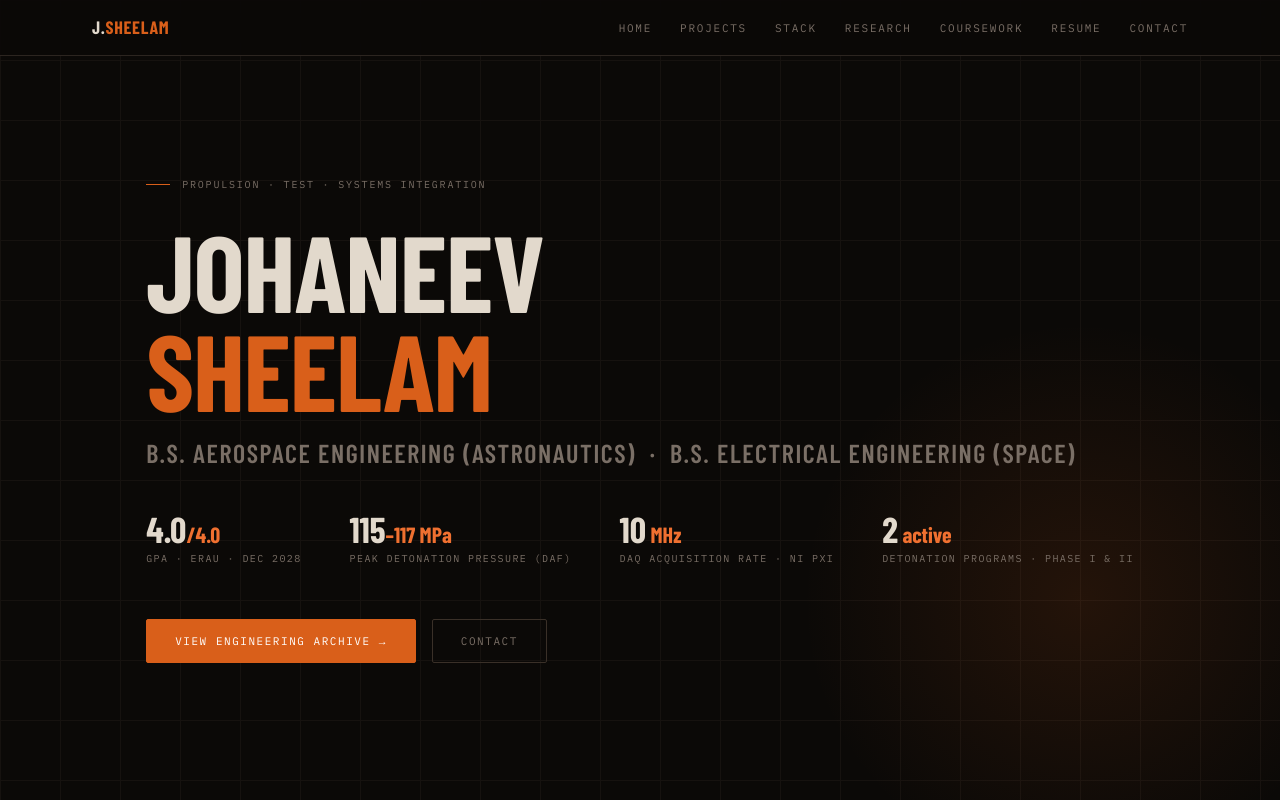
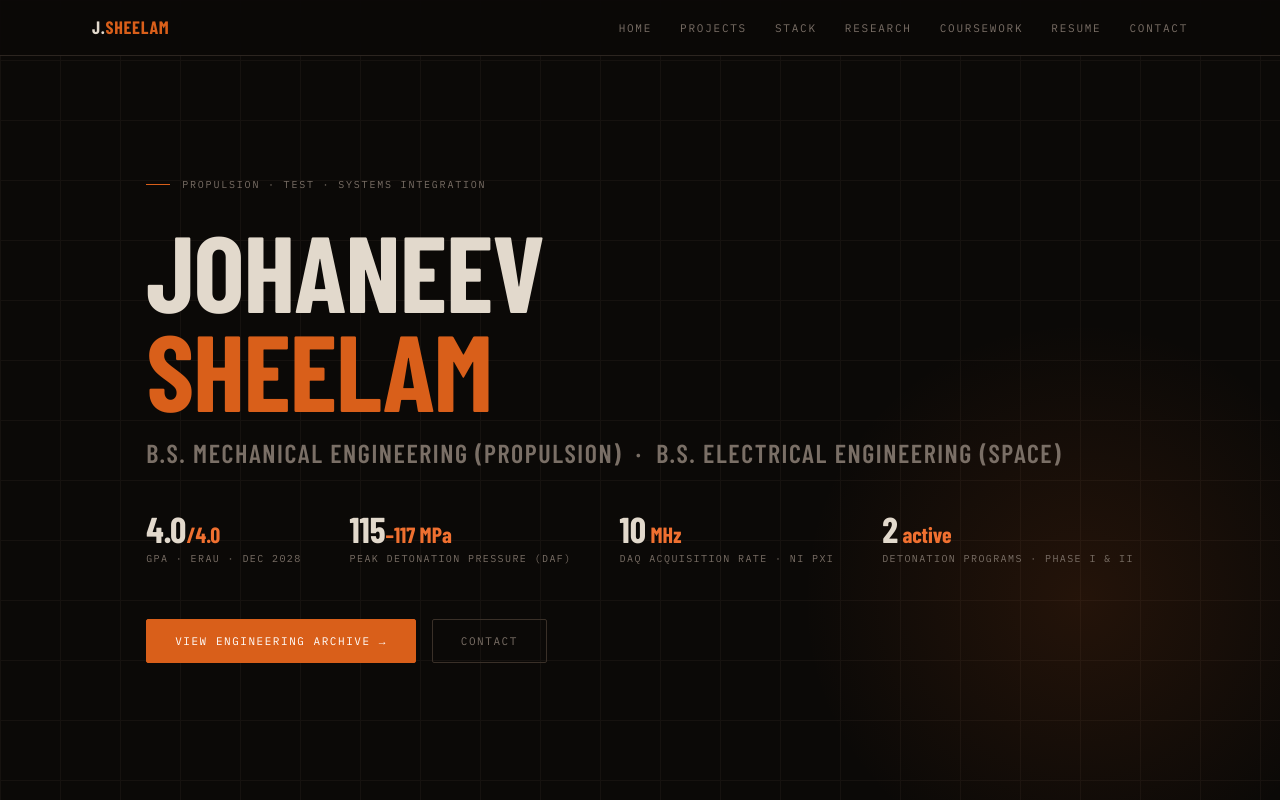
Before and after one commit to TheRealJoBean/therealjobean.github.io, a plain HTML site: page index.html in a window 1280 px wide. Shown: the top 800 px of the page. Drawn offline with nearby package versions, Linux system fonts and the light colour scheme; a web font is replaced by a local one.

Commit message:
Update index.html

```diff
--- a/index.html
+++ b/index.html
@@ -664,7 +664,7 @@
         Johaneev<br>
         <span class="line2">Sheelam</span>
       </h1>
-      <p class="hero-sub">B.S. Aerospace Engineering (Astronautics) &nbsp;·&nbsp; B.S. Electrical Engineering (Space)</p>
+      <p class="hero-sub">B.S. Mechanical Engineering (Propulsion) &nbsp;·&nbsp; B.S. Electrical Engineering (Space)</p>
       <div class="hero-stats">
         <div>
           <div class="hero-stat-val">4.0<span>/4.0</span></div>
```
